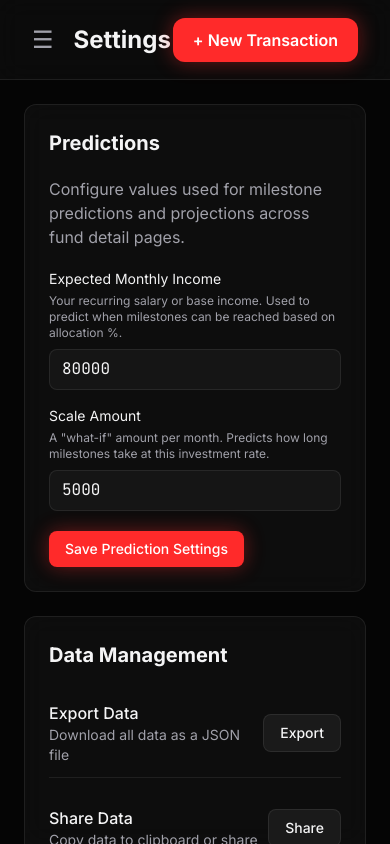
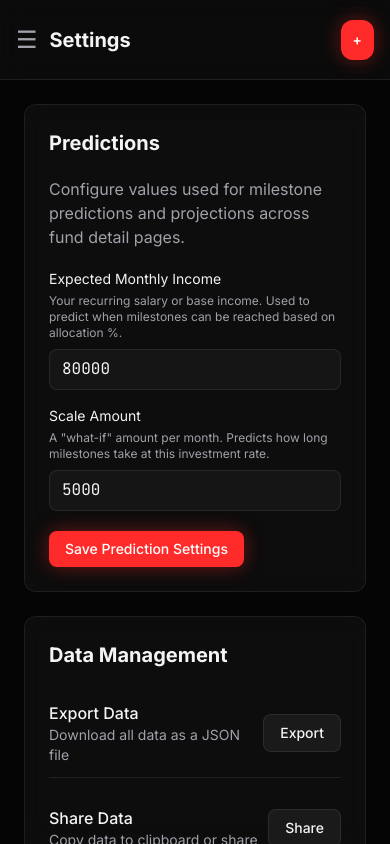
Before and after one commit to rithikrathan/fin, a React (Vite) app: page /settings in a window 390 px wide. Built offline with nearby package versions, Linux system fonts and the light colour scheme.

Commit message:
[llm] change: rename project to fin
- package.json name → fin
- index.html title → Fin
- Header fallback title → Fin
- HomePage welcome text → Fin
- SettingsPage share title → Fin Data

```diff
--- a/index.html
+++ b/index.html
@@ -7,7 +7,7 @@
     <link rel="preconnect" href="https://fonts.googleapis.com" />
     <link rel="preconnect" href="https://fonts.gstatic.com" crossorigin />
     <link href="https://fonts.googleapis.com/css2?family=Inter:wght@400;500;600;700&family=JetBrains+Mono:wght@400;500;600&display=swap" rel="stylesheet" />
-    <title>Finance Manager</title>
+    <title>Fin</title>
   </head>
   <body>
     <div id="root"></div>
--- a/package.json
+++ b/package.json
@@ -1,5 +1,5 @@
 {
-  "name": "finance-manager",
+  "name": "fin",
   "private": true,
   "version": "0.0.0",
   "type": "module",
--- a/src/components/layout/Header.tsx
+++ b/src/components/layout/Header.tsx
@@ -15,24 +15,25 @@ const titles: Record<string, string> = {
 
 export default function Header({ onMenuToggle }: { onMenuToggle: () => void }) {
   const { pathname } = useLocation();
-  const title = titles[pathname] || 'Finance Manager';
+  const title = titles[pathname] || 'Fin';
 
   return (
-    <header className="sticky top-0 z-30 h-20 bg-surface/80 backdrop-blur-md border-b border-border-subtle flex items-center justify-between px-8">
-      <div className="flex items-center gap-5">
+    <header className="sticky top-0 z-30 h-20 bg-surface/80 backdrop-blur-md border-b border-border-subtle flex items-center justify-between px-4 sm:px-8">
+      <div className="flex items-center gap-3 sm:gap-5 min-w-0">
         <button
           onClick={onMenuToggle}
-          className="lg:hidden text-txt-secondary hover:text-txt-primary text-2xl"
+          className="lg:hidden text-txt-secondary hover:text-txt-primary text-2xl shrink-0"
         >
           ☰
         </button>
-        <h1 className="text-2xl font-bold text-txt-primary">{title}</h1>
+        <h1 className="text-xl sm:text-2xl font-bold text-txt-primary truncate">{title}</h1>
       </div>
       <NavLink
         to="/transactions"
-        className="px-5 py-2.5 rounded-xl bg-brand text-white text-base font-semibold shadow-glow hover:bg-brand/90 transition-all"
+        className="px-3 sm:px-5 py-2.5 rounded-xl bg-brand text-white text-sm sm:text-base font-semibold shadow-glow hover:bg-brand/90 transition-all shrink-0"
       >
-        + New Transaction
+        <span className="hidden sm:inline">+ New Transaction</span>
+        <span className="sm:hidden">+</span>
       </NavLink>
     </header>
   );
--- a/src/pages/HomePage.tsx
+++ b/src/pages/HomePage.tsx
@@ -37,15 +37,15 @@ export default function HomePage() {
           <div className="h-20 w-20 rounded-2xl bg-brand/10 shadow-glow-lg flex items-center justify-center text-4xl mb-8">
             ◉
           </div>
-          <h1 className="text-4xl font-bold text-txt-primary mb-4">
-            Welcome to Finance Manager
+          <h1 className="text-2xl sm:text-4xl font-bold text-txt-primary mb-4">
+            Welcome to Fin
           </h1>
-          <p className="text-lg text-txt-secondary max-w-md mb-10 leading-relaxed">
+          <p className="text-base sm:text-lg text-txt-secondary max-w-md mb-10 leading-relaxed px-4">
             Track your income, split into funds, and manage expenses. Start by adding your first transaction.
           </p>
           <button
             onClick={() => navigate('/transactions')}
-            className="px-8 py-4 rounded-2xl bg-brand text-white text-xl font-bold shadow-glow hover:bg-brand/90 transition-all cursor-pointer"
+            className="px-6 sm:px-8 py-3 sm:py-4 rounded-2xl bg-brand text-white text-lg sm:text-xl font-bold shadow-glow hover:bg-brand/90 transition-all cursor-pointer"
           >
             + Add Your First Transaction
           </button>
--- a/src/pages/SettingsPage.tsx
+++ b/src/pages/SettingsPage.tsx
@@ -35,7 +35,7 @@ export default function SettingsPage() {
     const text = JSON.stringify(data);
     if (navigator.share) {
       try {
-        await navigator.share({ title: 'Finance Manager Data', text });
+        await navigator.share({ title: 'Fin Data', text });
         showToast('Shared');
       } catch {}
     } else {
```
